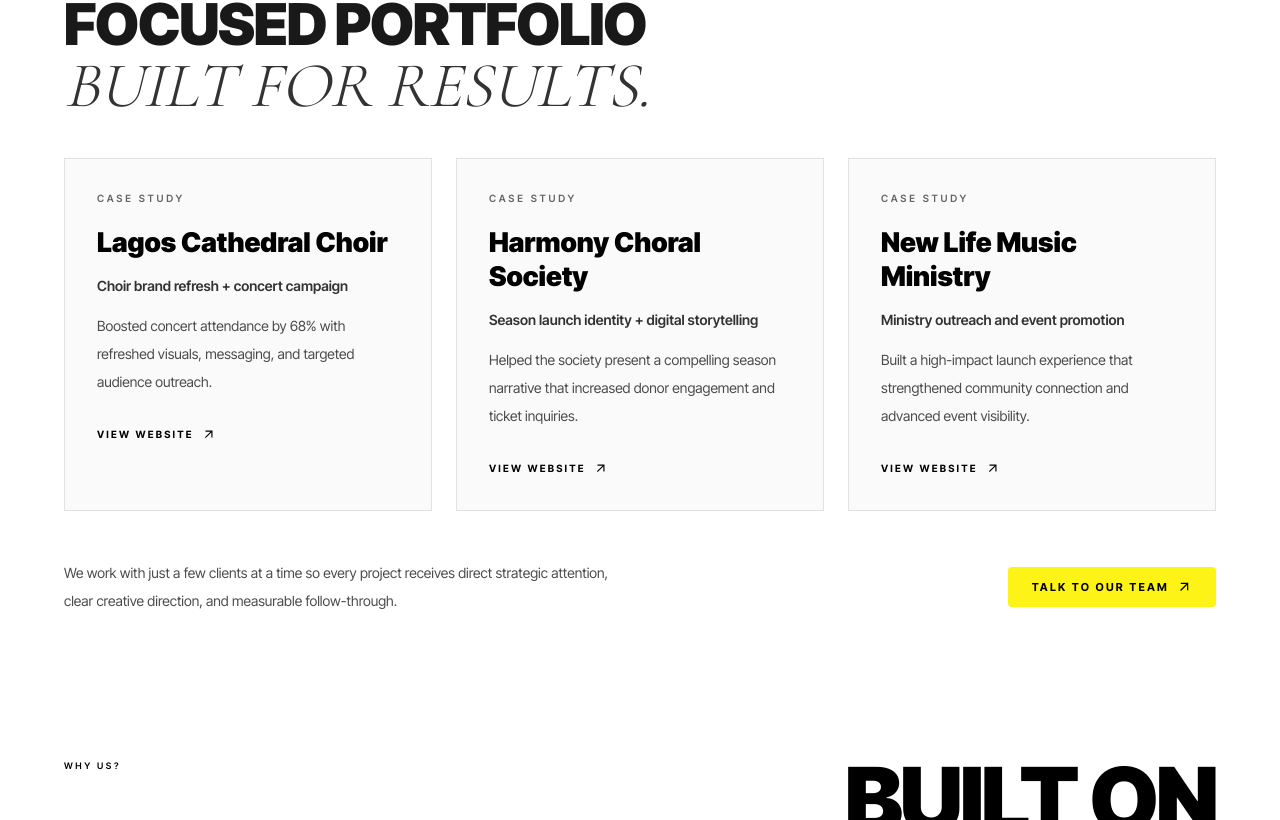
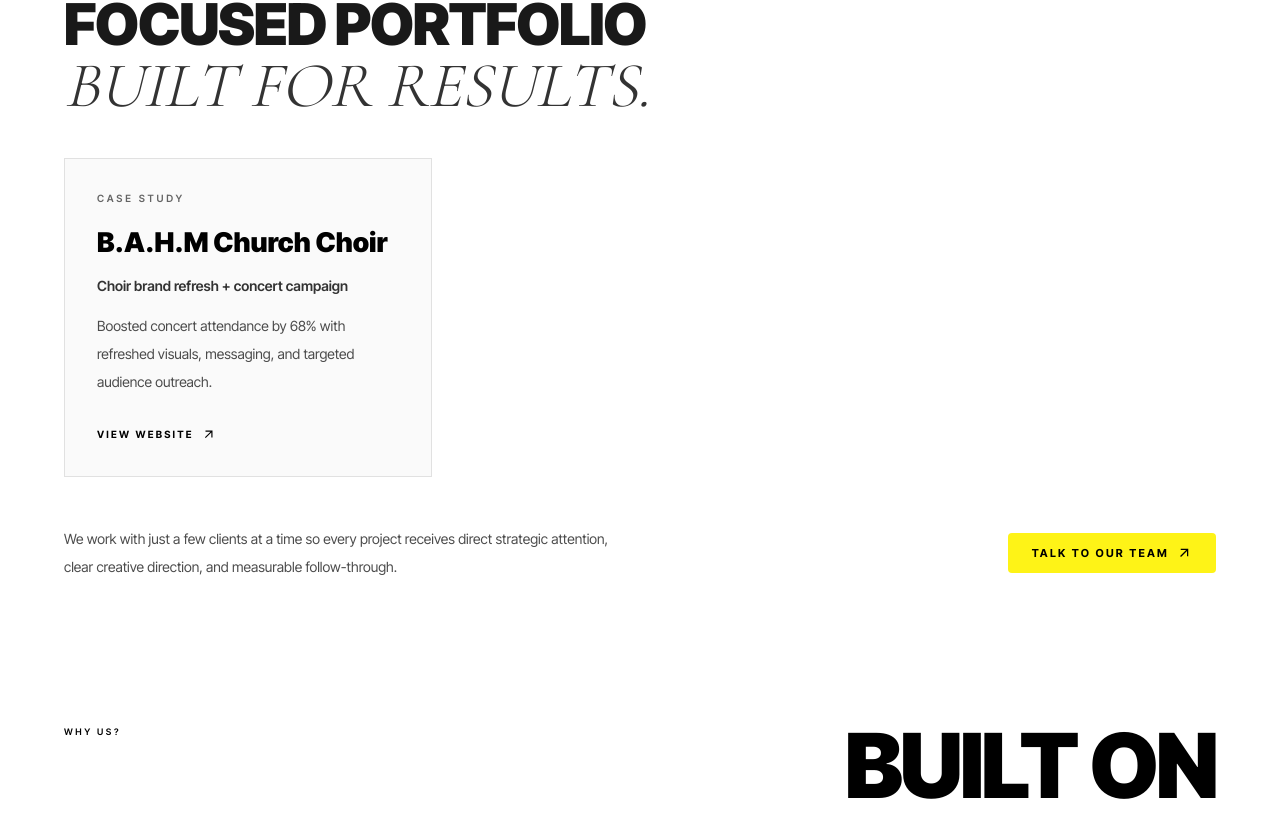
Before and after one commit to Tunde-Dev-Ox/ovation-creative, a Next.js app: page / in a window 1280 px wide. Shown: the part 1660-2480 px from the top of the page. Built offline with nearby package versions, Linux system fonts and the light colour scheme; a web font is replaced by a local one.

Commit message:
removed some sections

```diff
--- a/components/ClientsSection.tsx
+++ b/components/ClientsSection.tsx
@@ -7,22 +7,10 @@ import { MdArrowOutward } from "react-icons/md";
 
 const CLIENT_CASES = [
   {
-    name: "Lagos Cathedral Choir",
+    name: "B.A.H.M Church Choir",
     tagline: "Choir brand refresh + concert campaign",
     result: "Boosted concert attendance by 68% with refreshed visuals, messaging, and targeted audience outreach.",
-    website: "/",
-  },
-  {
-    name: "Harmony Choral Society",
-    tagline: "Season launch identity + digital storytelling",
-    result: "Helped the society present a compelling season narrative that increased donor engagement and ticket inquiries.",
-    website: "/",
-  },
-  {
-    name: "New Life Music Ministry",
-    tagline: "Ministry outreach and event promotion",
-    result: "Built a high-impact launch experience that strengthened community connection and advanced event visibility.",
-    website: "/",
+    website: "https://www.instagram.com/bahmchoir?exln=MWVrOXh6NG01ODMwbQ==",
   },
 ];
 
--- a/components/Header.tsx
+++ b/components/Header.tsx
@@ -44,9 +44,9 @@ export default function Header({ onOpenContact }: HeaderProps) {
             <Image
               src="/logo.jpg"
               alt="Ovation Creative Studios Logo"
-              width={150}
+              width={50}
               height={50}
-              className="object-contain"
+              className="object-contain brightness-[0] invert-[1] contrast-[0.8]"
             />
           </span> */}
         </Link>
--- a/components/TestimonialSection.tsx
+++ b/components/TestimonialSection.tsx
@@ -7,21 +7,9 @@ import { MdArrowBackIosNew, MdArrowForwardIos } from "react-icons/md";
 const TESTIMONIALS = [
   {
     quote:
-      "Working with Ovation Studios felt like working with a small, dedicated team that truly understood our ministry. They distilled our story into a campaign that moved our audience and helped us sell out our launch event.",
-    name: "Rai Mehta",
-    role: "CTO, Lagos Cathedral Choir",
-  },
-  {
-    quote:
-      "The clarity they brought to our season messaging was a game changer. We launched with confidence, and the results showed immediately in ticket inquiries and community engagement.",
-    name: "Aisha Bello",
-    role: "Marketing Director, Harmony Choral Society",
-  },
-  {
-    quote:
-      "They listened to who we are and translated it into a campaign that felt authentic. The launch experience they built helped our music ministry connect with more families than ever before.",
-    name: "Daniel Okafor",
-    role: "Founder, New Life Music Ministry",
+      "Working with Ovation Studios felt like working with a small, dedicated team that truly understood our ministry. They distilled our story into a campaign that moved our audience and helped us sell our concerts.",
+    name: "Mr. Johnson Adejare",
+    role: "Director of Music, BAHM Church",
   },
 ];
 
```
